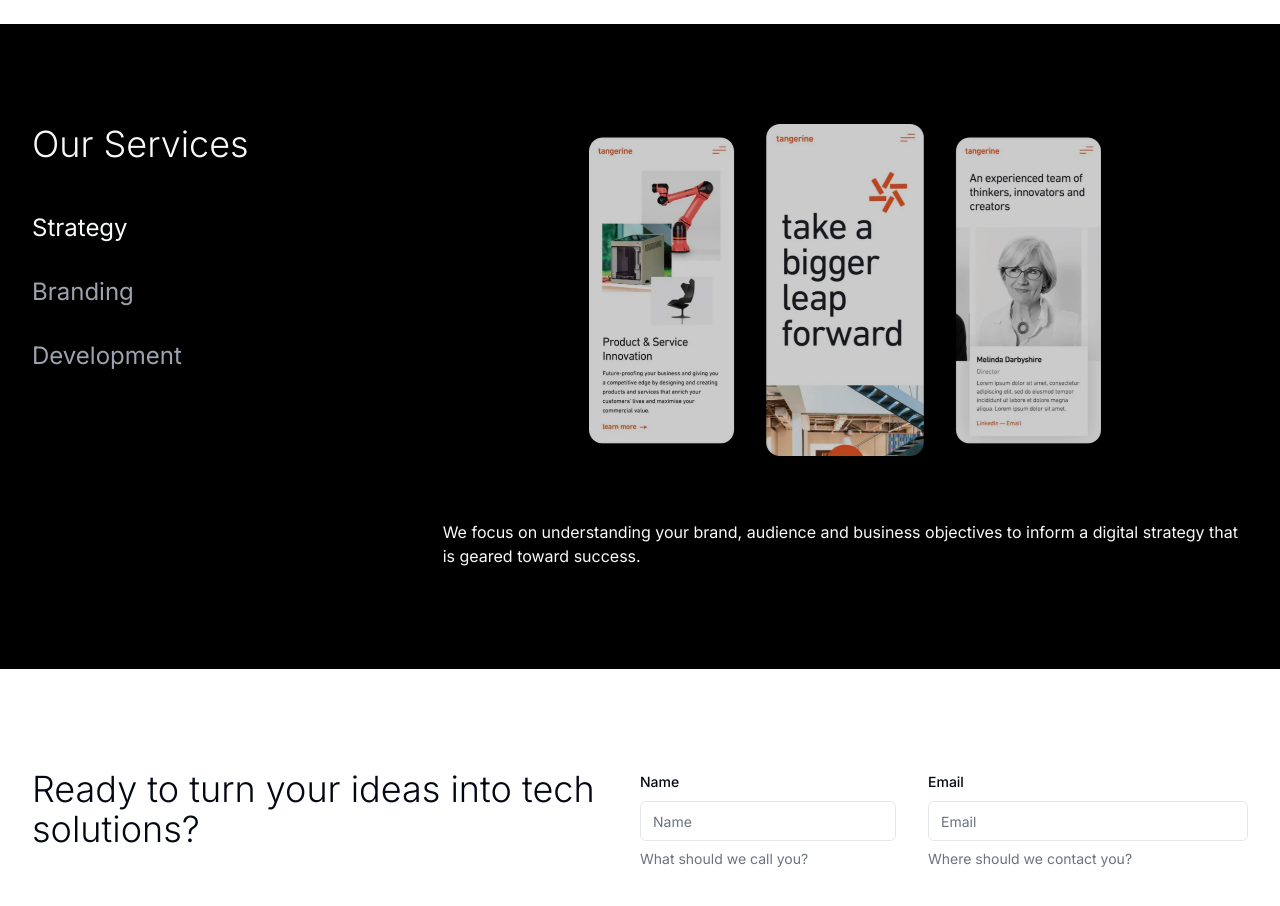
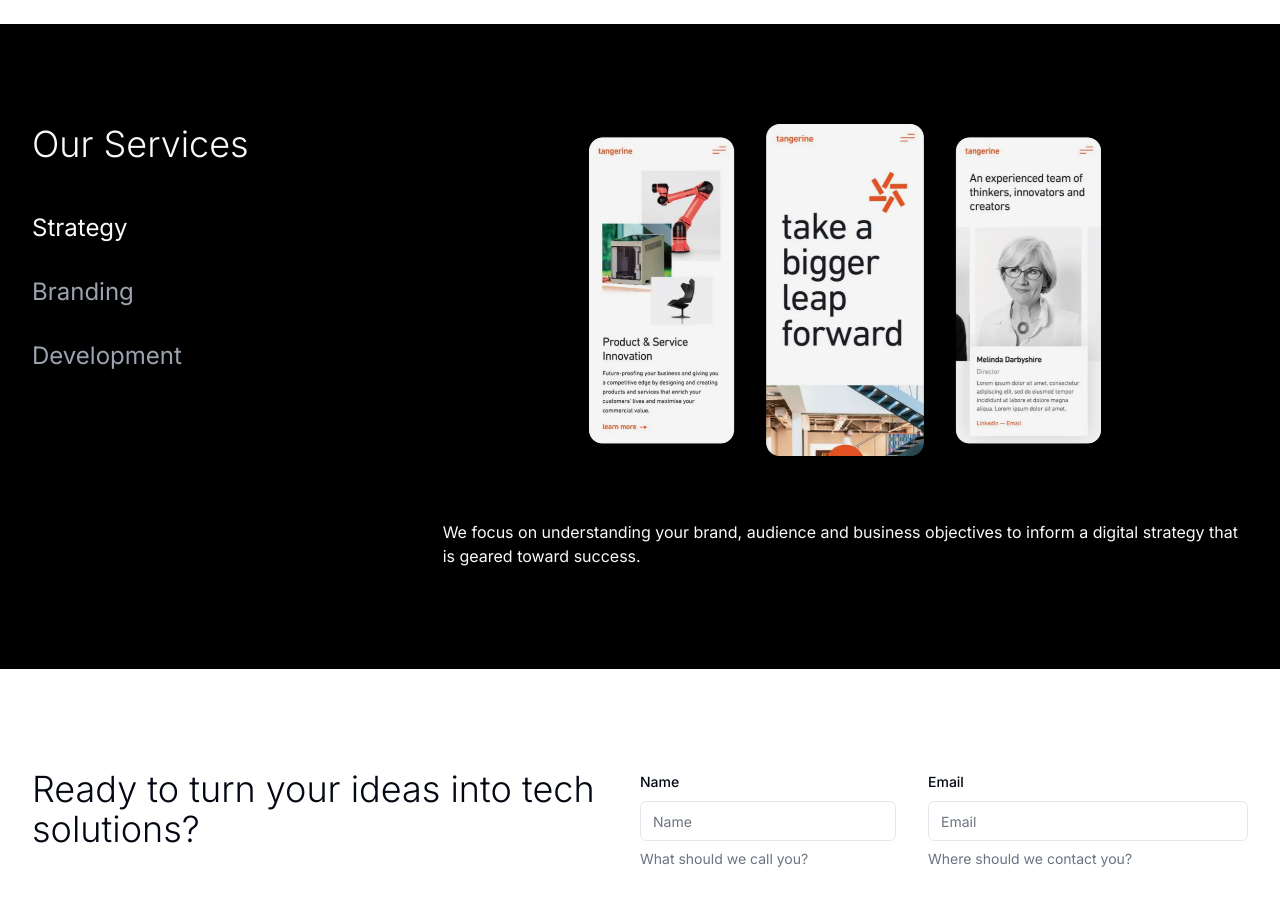
Before and after one commit to garygcchiu/cdap-site, a Next.js app: page / in a window 1280 px wide. Shown: the part 3260-4166 px from the top of the page. Built offline with nearby package versions, Linux system fonts and the light colour scheme; a web font is replaced by a local one; what @designbycode/tailwindcss-text-stroke would draw is missing.

Commit message:
fade images

```diff
--- a/src/components/ui/TabbedSlideshow.tsx
+++ b/src/components/ui/TabbedSlideshow.tsx
@@ -1,7 +1,7 @@
 'use client';
-import { useState } from 'react';
+import { useEffect, useState } from 'react';
 import clsx from 'clsx';
-import Image, { StaticImageData } from 'next/image';
+import { StaticImageData } from 'next/image';
 import NextImage from '@/components/ui/NextImage';
 
 export interface TabProps {
@@ -17,6 +17,21 @@ export interface TabbedSlideshowProps {
 
 export const TabbedSlideshow = ({ data }: TabbedSlideshowProps) => {
     const [selectedTab, setSelectedTab] = useState(0);
+    const [fadingImageIndex, setFadingImageIndex] = useState(0);
+    const [fadeOpacity, setFadeOpacity] = useState(1);
+
+    useEffect(() => {
+        // Start the fade-out effect
+        setFadeOpacity(0);
+
+        const timeout = setTimeout(() => {
+            // After the transition completes, set the fading image to the current one
+            setFadingImageIndex(selectedTab);
+            // Reset the opacity for the next fade-out
+            setFadeOpacity(1);
+        }, 300);
+        return () => clearTimeout(timeout);
+    }, [selectedTab]);
 
     return (
         <div className="grid grid-cols-1 md:grid-cols-3 gap-4">
@@ -36,8 +51,20 @@ export const TabbedSlideshow = ({ data }: TabbedSlideshowProps) => {
                 ))}
             </div>
             <div className="col-span-2 flex flex-col space-y-16 mt-8 md:mt-0">
-                <div className={'flex justify-center max-w-lg self-center'}>
+                <div className={'flex justify-center max-w-lg self-center relative'}>
+                    {/* Back Layer (always visible) */}
                     <NextImage src={data[selectedTab].image} alt={'image'} useSkeleton={true} />
+                    {/* Front Layer (fades out) */}
+                    <div
+                        className={'absolute top-0 left-0 transition-opacity duration-300'}
+                        style={{ opacity: fadeOpacity }}
+                    >
+                        <NextImage
+                            src={data[fadingImageIndex].image}
+                            alt={'image'}
+                            useSkeleton={true}
+                        />
+                    </div>
                 </div>
                 <p className={'text-foreground'}>{data[selectedTab].body}</p>
             </div>
```
Also changed, not shown: 1 other file (tests, documents, lock files or other folders).
